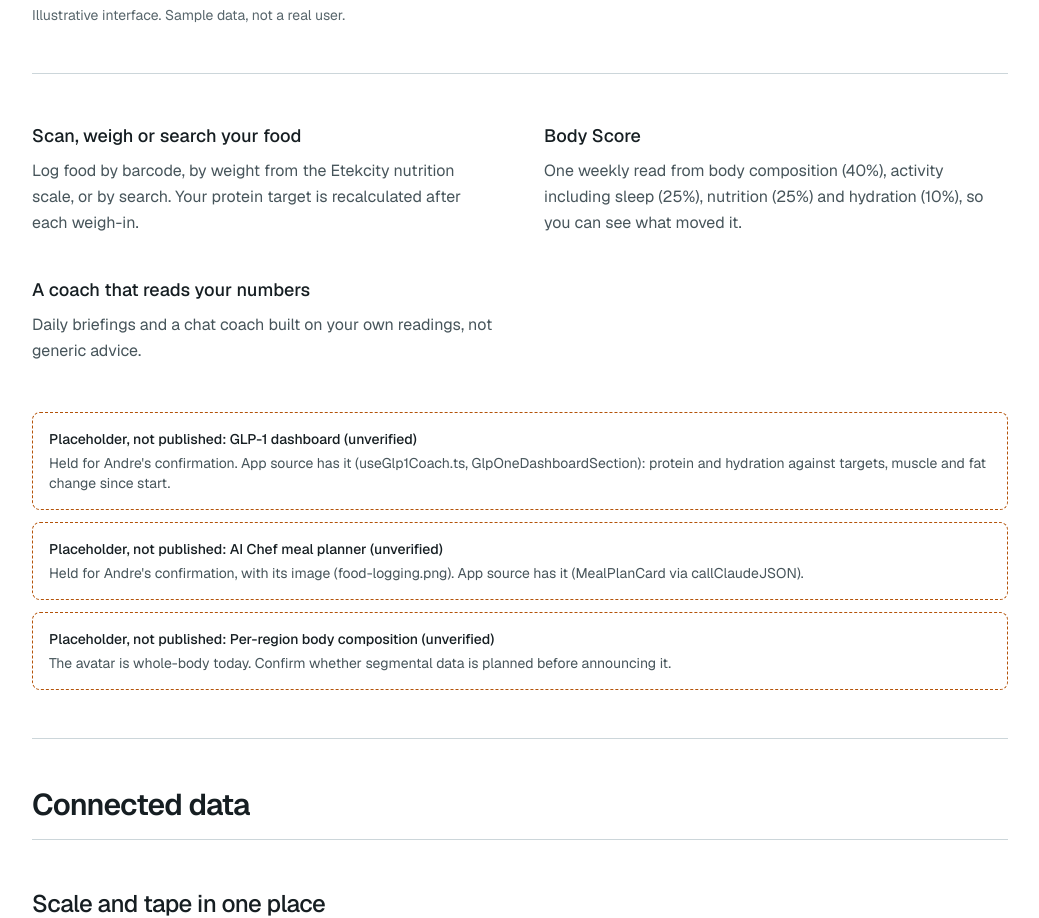
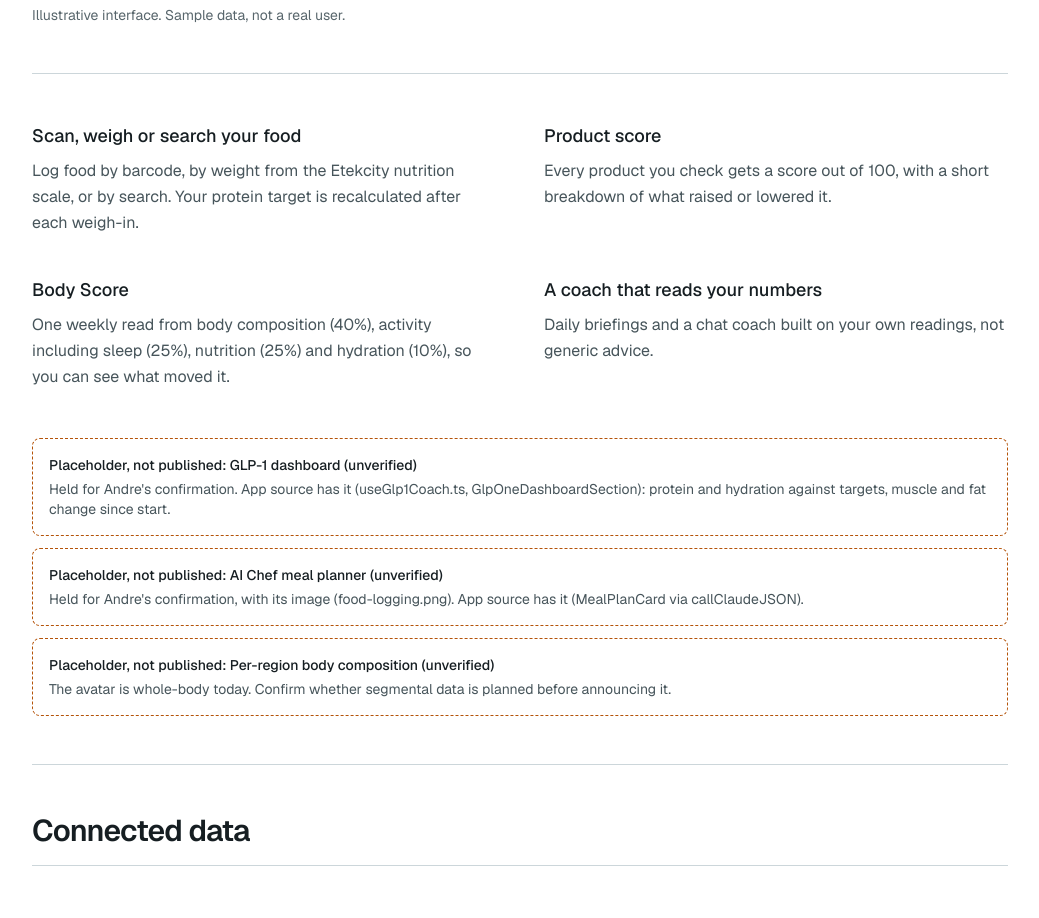
Before and after one commit to dreoz1988/thefitlens-site, a Next.js app: page / in a window 1280 px wide. Shown: the part 4460-5378 px from the top of the page, without its empty margins (120-1159 px from the left). Built offline with nearby package versions, Linux system fonts and the light colour scheme.

Commit message:
Preview: restore the product score as an available feature
Release 12 shows a score out of 100 in Check a Product
(ProductCheckModal.tsx:154-155). The product check text keeps its
score sentence.

```diff
--- a/src/content/product.ts
+++ b/src/content/product.ts
@@ -233,6 +233,15 @@ export const features: (Feature & { section: HomeSection })[] = [
     },
   },
   {
+    id: "product-score",
+    section: "what",
+    status: "available",
+    source: "src/components/ProductCheckModal.tsx:154-155, src/lib/productHealth.ts:39",
+    heading: "Product score",
+    body:
+      "Every product you check gets a score out of 100, with a short breakdown of what raised or lowered it.",
+  },
+  {
     id: "body-score",
     section: "what",
     status: "available",
```
